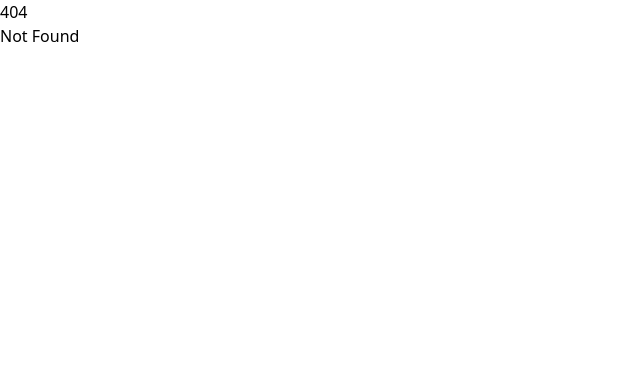
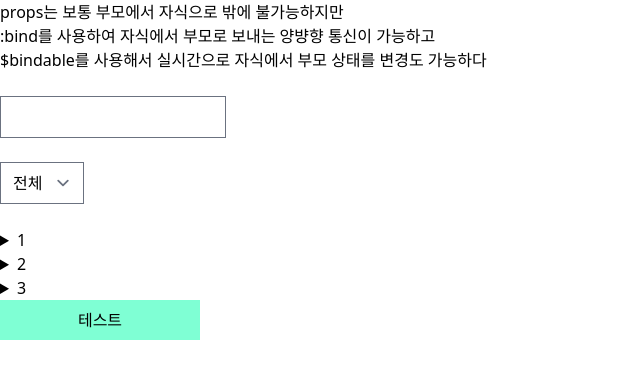
Before and after one commit to DongJae-Go-FE/svelte5, a SvelteKit app: page /bind in a window 1280 px wide. Before the commit this address had no page. Shown: the top 378 px of the page, without its empty margins (0-640 px from the left). Built offline with nearby package versions, Linux system fonts and the light colour scheme.

Commit message:
bind 진행중 this bind 학습 필요

```diff
--- /dev/null
+++ b/src/components/PropsButtonRender.svelte
@@ -0,0 +1,17 @@
+<script lang="ts">
+	import type { Snippet } from 'svelte';
+	let { children }: { children: Snippet } = $props();
+</script>
+
+<button>
+	{@render children()}
+</button>
+
+<style>
+	button {
+		width: 200px;
+		height: 40px;
+
+		background-color: aquamarine;
+	}
+</style>
--- /dev/null
+++ b/src/routes/bind/+page.svelte
@@ -0,0 +1,40 @@
+<script lang="ts">
+	import Input from './Input.svelte';
+	import Select from './Select.svelte';
+	import Details from './Details.svelte';
+	import PropsButtonRender from '../../components/PropsButtonRender.svelte';
+
+	let inputValue = $state('');
+
+	let selectValue = $state('');
+	let options = [
+		{ title: '전체', value: '' },
+		{ title: '1', value: '1' },
+		{ title: '2', value: '2' }
+	];
+
+	let options2 = [
+		{ title: '1', content: '1', isOpen: false },
+		{ title: '2', content: '2', isOpen: false },
+		{ title: '3', content: '3', isOpen: false }
+	];
+</script>
+
+props는 보통 부모에서 자식으로 밖에 불가능하지만<br /> :bind를 사용하여 자식에서 부모로 보내는
+양뱡향 통신이 가능하고 <br />$bindable를 사용해서 실시간으로 자식에서 부모 상태를 변경도 가능하다
+<br />
+<br />
+<Input bind:value={inputValue} />
+<br />{inputValue}
+
+<br />
+<Select bind:value={selectValue} {options} />
+<br />{selectValue}
+
+<br />
+<Details options={options2} />
+
+
+<PropsButtonRender>테스트</PropsButtonRender>
+<style>
+</style>
--- /dev/null
+++ b/src/routes/bind/Details.svelte
@@ -0,0 +1,14 @@
+<script lang="ts">
+	let { options, ...props }: { options: { title: string; content: string; isOpen: boolean }[] } =
+		$props();
+</script>
+
+{#each options as { title, content, isOpen }}
+	<details open={isOpen} {...props}>
+		<summary>{title}</summary>
+		<p>{content}</p>
+	</details>
+{/each}
+
+<style>
+</style>
--- /dev/null
+++ b/src/routes/bind/Input.svelte
@@ -0,0 +1,12 @@
+<script>
+	let { value = $bindable(), ...props } = $props();
+</script>
+
+<input bind:value {...props} />
+
+<style>
+	input {
+		font-family: 'Comic Sans MS';
+		color: deeppink;
+	}
+</style>
--- /dev/null
+++ b/src/routes/bind/Select.svelte
@@ -0,0 +1,16 @@
+<script lang="ts">
+	let {
+		value = $bindable(),
+		options,
+		...props
+	}: { value: string; options: { title: string; value: string }[] } = $props();
+</script>
+
+<select bind:value {...props}>
+	{#each options as { title, value }}
+		<option {value}>{title}</option>;
+	{/each}
+</select>
+
+<style>
+</style>
```
